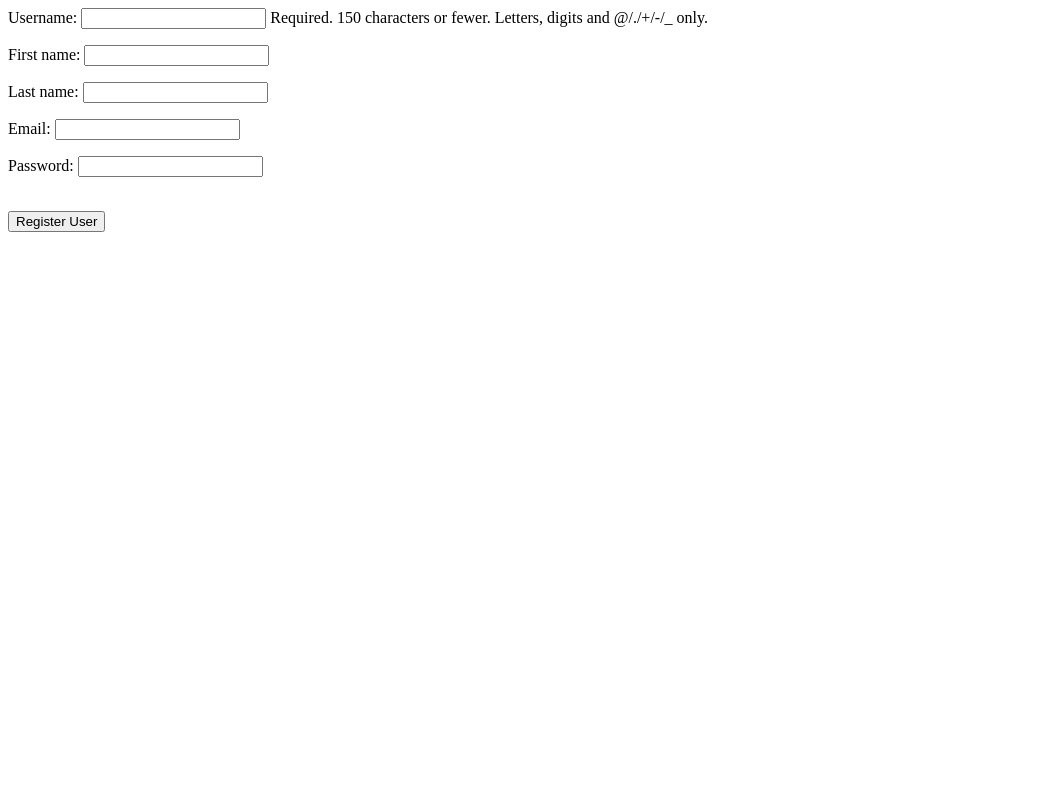
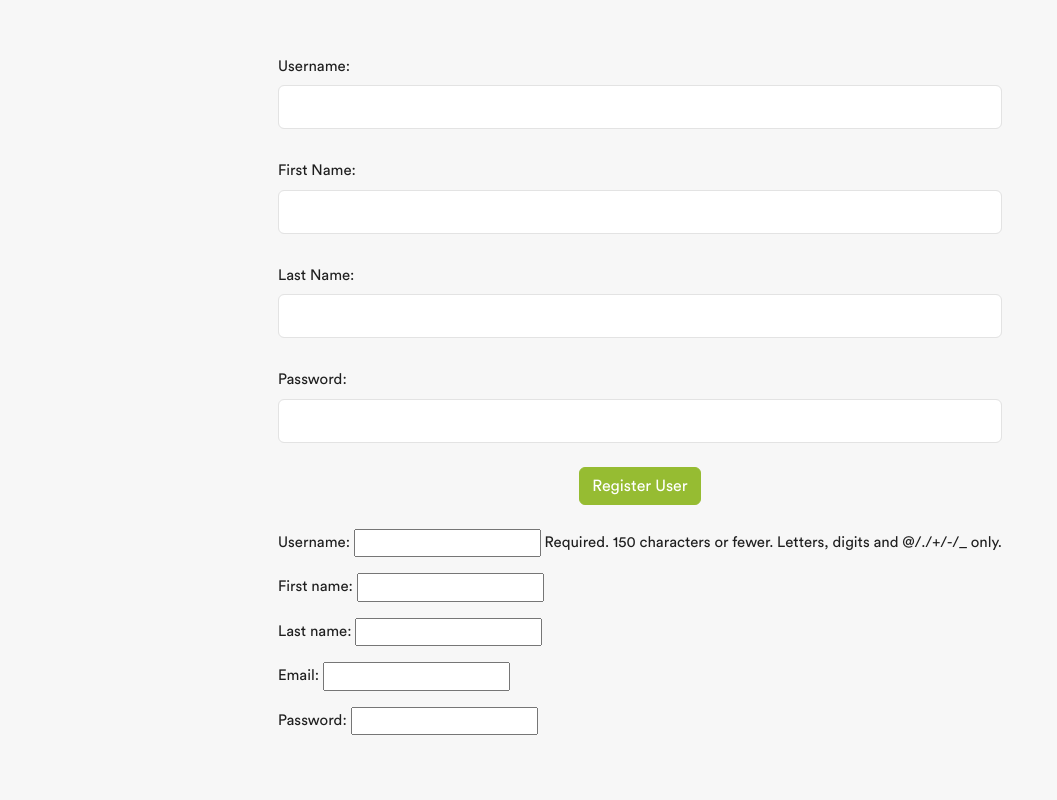
Before and after one commit to 2Bit-Synergy/stellarhr, a Django app: page /register-employee in a window 1280 px wide. Shown: the whole page, without its empty margins (0-1057 px from the left). Run offline with Django 5.2, Linux system fonts and the light colour scheme; style sheets or scripts are compiled from the project's sources; some libraries are stand-ins or nearby versions.

Commit message:
Add style for register employee form

```diff
--- a/apps/employees/templates/register-employee.html
+++ b/apps/employees/templates/register-employee.html
@@ -1,6 +1,43 @@
-<form method="POST">
-    {% csrf_token %}
-    {{ register_form.as_p}}<br>
-    <button type="SUBMIT">Register User</button>
+{% extends 'base.html' %}
+{% load static %}
+{% block content %}
+  <div class="account-page">
+    <!-- Main Wrapper -->
+    <div class="main-wrapper">
+      <div class="account-content">
+        <form method="POST">
+            {% csrf_token %}
+            <div class="input-block mb-4">
+                <label class="col-form-label">Username:</label>
+                <input name="username" class="form-control" type="text"/>
+            </div>
 
-</form>
+            <div class="input-block mb-4">
+                <label class="col-form-label">First Name:</label>
+                <input name="first_name" class="form-control" type="text"/>
+            </div>
+
+            <div class="input-block mb-4">
+                <label class="col-form-label">Last Name:</label>
+                <input name="last_name" class="form-control" type="text"/>
+            </div>
+
+            <div class="input-block mb-4">
+                <label class="col-form-label">Password:</label>
+                <input name="username" class="form-control" type="text"/>
+            </div>
+
+            <div class="input-block mb-4 text-center">
+                <button class="btn btn-primary account-btn" type="submit">Register User</button>
+              </div>
+
+              {{ register_form.as_p }}
+
+        </form>
+
+
+
+    </div>
+    </div>
+</div>
+{% endblock %}
```
